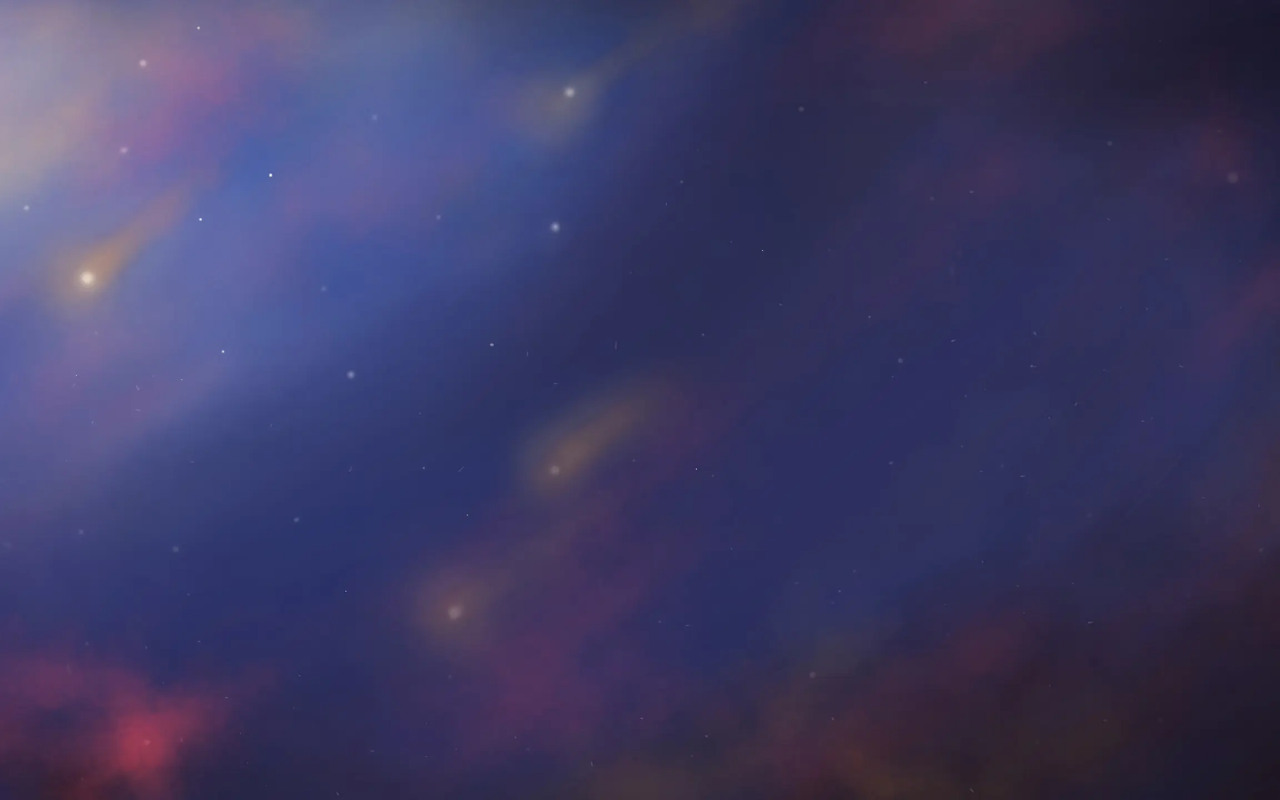
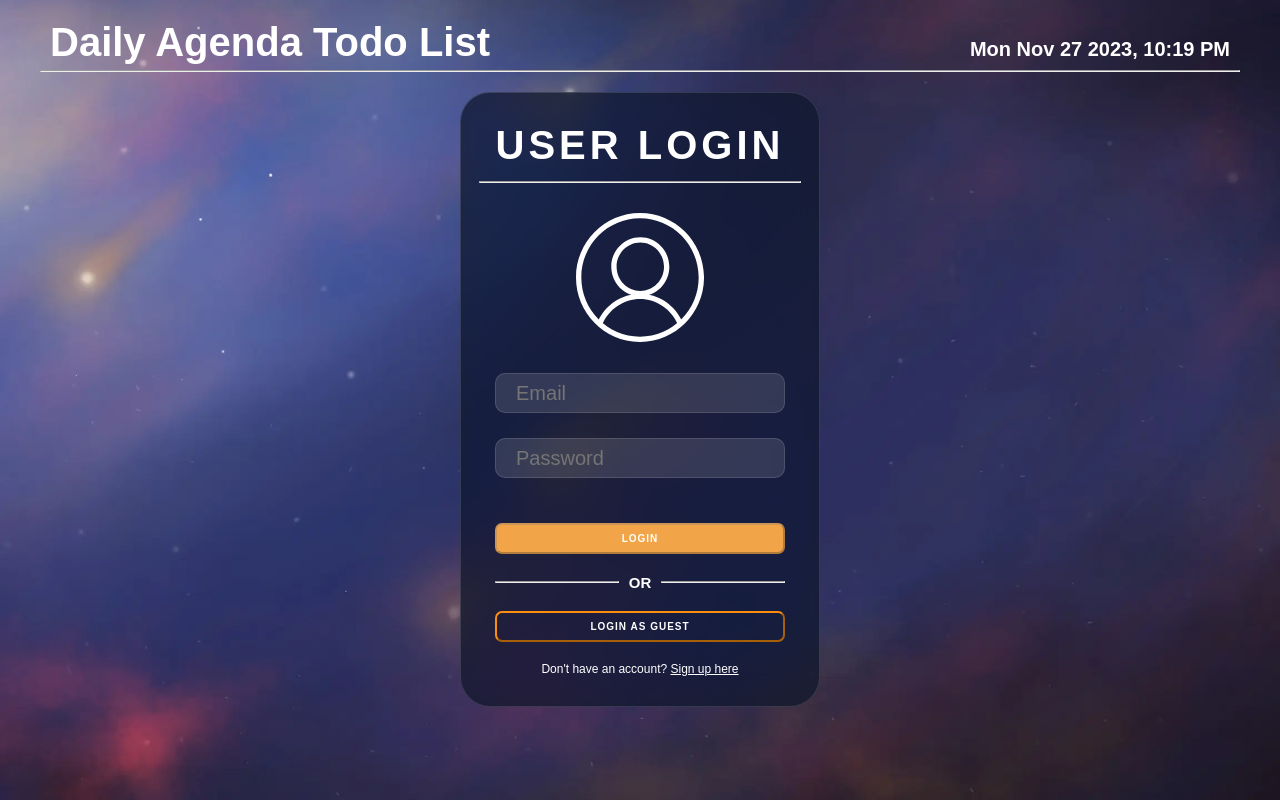
Before and after one commit to habanerocity/dailyagenda, a React (Create React App) app: page /Login in a window 1280 px wide. Before the commit this address had no page. Built offline with nearby package versions, Linux system fonts and the light colour scheme; a web font is replaced by a local one.

Commit message:
implemented user authentication with php and react

```diff
--- a/src/App.js
+++ b/src/App.js
@@ -4,6 +4,7 @@ import { Routes, Route } from 'react-router-dom';
 import Home from './Components/pages/Home';
 import Register from './Components/pages/Register';
 import classes from "./App.module.css";
+import Login from "./Components/pages/Login";
 
 const App = () => {
   return (
@@ -15,6 +16,9 @@ const App = () => {
         <Route path='/Register' element={<Register />}>
 
         </Route>
+        <Route path='/Login' element={<Login />}>
+
+        </Route>
       </Routes>
     </div>
   );
--- /dev/null
+++ b/src/Components/UI/LoginCard.js
@@ -0,0 +1,160 @@
+import React, { useState, useEffect } from "react";
+import { Link, Navigate } from 'react-router-dom';
+
+import useInput from "../../hooks/useInput";
+
+import user_login_pic from '../../assets/user_login.svg';
+import check_mark from '../../assets/check.svg';
+
+import classes from "./UtilityCard.module.css";
+import Button from "../UI/Button";
+
+const LoginCard = props => {
+
+  const [redirectToHome, setRedirectToHome] = useState(false);
+
+  const isNotEmpty = value => value.trim() !== "";
+  const isEmail = value => value.includes("@") && value.includes(".");
+
+  //Check ot see if a JWT is stored in local storage
+  useEffect(() => {
+    const jwt = localStorage.getItem('jwtToken');
+
+    if(jwt) {
+      //Redirect to the todo app if JWT is present
+      setRedirectToHome(true);
+      console.log('jwt present. Logging in!');
+    }
+  }, []);
+
+  //extract values via destructuring from useInput custom hook
+
+  const {
+    value: enteredEmail,
+    isValid: emailIsValid,
+    hasError: emailHasError,
+    valueChangeHandler: emailChangeHandler,
+    inputBlurHandler: emailBlurHandler,
+    reset: resetEmail
+  } = useInput(isNotEmpty && isEmail);
+
+  const {
+    value: enteredPassword,
+    isValid: passwordIsValid,
+    hasError: passwordHasError,
+    valueChangeHandler: passwordChangeHandler,
+    inputBlurHandler: passwordBlurHandler,
+    reset: resetPassword
+  } = useInput(isNotEmpty);
+
+  if(redirectToHome) {
+    return <Navigate to="/" />;
+  }
+
+  let formIsValid = false;
+
+  if (
+    emailIsValid &&
+    passwordIsValid
+  ) {
+    formIsValid = true;
+  }
+
+  const formSubmissionHandler = (e) => {
+    e.preventDefault();
+
+    if (
+      emailHasError &&
+      passwordHasError
+    ) {
+      return;
+    }
+
+    if (!formIsValid) return;
+
+    const formData = {
+      email: enteredEmail,
+      password: enteredPassword
+    }
+
+    console.log(formData);
+
+    const url = 'http://localhost:8888/todo_backend/user_login.php';
+
+    fetch(url, {
+      method: 'POST',
+      headers: {
+        'Content-Type': 'application/json'
+      },
+      body: JSON.stringify(formData)
+  }).then((response) => {
+  if(response.ok){
+    if (response.headers.get('content-length') === '0') {
+        throw new Error('Empty response');
+      }
+
+    return response.json();
+  } else {
+    throw new Error(`Error: ${response.status}`);
+  }})
+  .then((data) => { if(data){
+
+    const { result, token } = data;
+    console.log(result);
+    console.log(token);
+
+    localStorage.setItem('jwtToken', token);
+
+    // setRedirectToHome(true);
+
+  }}).catch((error) => console.log(error));
+  }
+
+  return (
+    <div className={classes.card}>
+      <div className={classes.header_container}>
+        <h1 className={classes.header}>{props.heading}</h1>
+        <hr />
+        <div className={classes.flex_container}>
+          <div className={classes.user_pic_div}>
+            <img src={user_login_pic} alt="user icon" className={classes.user_pic}/>
+          </div>
+          <div className={classes.form_wrapper}>
+            <form className={classes.user_registration_form} method="POST" onSubmit={formSubmissionHandler}>
+              <input
+              className={`${emailHasError ? classes.input_error : null} ${emailIsValid ? classes.input_success : null }`}
+              placeholder={emailHasError ? 'Email must not be empty!' : 'Email'}
+              type="email"
+              onChange={emailChangeHandler}
+              onBlur={emailBlurHandler}
+              value={enteredEmail}
+              />
+              <input
+              className={`${passwordHasError ? classes.input_error : null} ${passwordIsValid ? classes.input_success : null }`}
+              placeholder={passwordHasError ? 'Please enter your password!' : 'Password'}
+              type="password"
+              onChange={passwordChangeHandler}
+              onBlur={passwordBlurHandler}
+              value={enteredPassword}
+              />
+              <div className={classes.btn_container}>
+                <Button type="button" disabled={!formIsValid} id={!formIsValid ? classes.disabled : null}>Login</Button>
+                <div className={classes.or}>
+                    <hr className={classes.line} />
+                    <h6>OR</h6>
+                    <hr className={classes.line} />
+                </div>
+                <Link to="/">
+                        <Button type="button" id={classes.guest_btn}>Login as Guest</Button>
+                </Link>
+              </div>
+              <span>Don't have an account?  <Link to="/Register" >Sign up here</Link></span>
+            </form>
+          </div>
+        </div>
+      </div>
+    </div>
+  );
+};
+
+export default LoginCard;
--- a/src/Components/UI/UtilityCard.js
+++ b/src/Components/UI/UtilityCard.js
@@ -1,4 +1,6 @@
 import React, { useState } from "react";
+
+import { Link, Navigate } from 'react-router-dom';
 
 import useInput from "../../hooks/useInput";
 
@@ -12,9 +14,12 @@ const UtilityCard = props => {
   const [ confirmedPassword, setConfirmedPassword ] = useState('');
   const [ confirmedPasswordIsTouched, setConfirmedPasswordIsTouched ] = useState(false);
 
+  const [redirectToLogin, setRedirectToLogin] = useState(false);
+
   const isNotEmpty = value => value.trim() !== "";
   const isEmail = value => value.includes("@") && value.includes(".");
   const isPassword = value => value.length >= 8;
+
 
   //extract values via destructuring from useInput custom hook
   const {
@@ -44,7 +49,12 @@ const UtilityCard = props => {
     reset: resetPassword
   } = useInput(isNotEmpty && isPassword);
 
-  const passwordMatches = (value, valueTwo) => value === valueTwo;
+  const passwordMatches = (value, valueTwo) =>isNotEmpty(value) && isNotEmpty(valueTwo) && value === valueTwo;
+
+  if(redirectToLogin) {
+    return <Navigate to="/Login" />;
+  }
+
 
   const confirmedPasswordChangeHandler = (e) => {
     setConfirmedPassword(e.target.value);
@@ -116,6 +126,8 @@ const UtilityCard = props => {
     resetPassword('');
     resetconfirmedPassword('');
 
+    setRedirectToLogin(true);
+
   }).catch((error) => console.log(error));
   }
 
@@ -124,6 +136,7 @@ const UtilityCard = props => {
       <div className={classes.header_container}>
         <h1 className={classes.header}>{props.heading}</h1>
         <hr />
+        <h2>Sign up for an account today, it's free.</h2>
         <div className={classes.flex_container}>
           <div className={classes.user_pic_div}>
             <img src={user_pic} alt="user icon" className={classes.user_pic}/>
@@ -154,7 +167,7 @@ const UtilityCard = props => {
               value={enteredPassword}
               />
               <input
-              className={`${confirmedPasswordHasError ? classes.input_error : null} ${confirmedPasswordHasError ? classes.input_success : null }`}
+              className={`${confirmedPasswordHasError ? classes.input_error : null} ${passwordMatches(enteredPassword, confirmedPassword) ? classes.input_success : null }`}
               placeholder={confirmedPasswordHasError ? 'Password must match!' : 'Confirm Password'}
               type="password"
               onChange={confirmedPasswordChangeHandler}
@@ -163,6 +176,7 @@ const UtilityCard = props => {
               />
               <Button type="button" disabled={!formIsValid} id={!formIsValid ? classes.disabled : null}>Submit</Button>
             </form>
+            <span>Already have an account?  <Link to="/Login" >Sign in here</Link></span>
           </div>
         </div>
       </div>
--- a/src/Components/UI/UtilityCard.module.css
+++ b/src/Components/UI/UtilityCard.module.css
@@ -3,7 +3,7 @@
   -webkit-backdrop-filter: blur(16px) saturate(180%);
   background-color: rgba(17, 25, 40, 0.75);
   border: 1px solid rgba(255, 255, 255, 0.125);
-  height: 85vh;
+  height: auto;
   width: 30%;
   border-radius: 3rem;
   margin: 2rem 0;
@@ -22,19 +22,26 @@
 .header_container {
   width: 90%;
   position: relative;
+  padding: 3rem 0;
+}
+
+h2 {
+  font-size: 1.6rem;
+  margin-top: 1.3rem;
+  color: #fff;
 }
 
 .header {
   color: #fff;
   font-size: 4rem;
   letter-spacing: 4px;
-  padding: 1.3rem 0;
+  padding-bottom: 1.3rem;
   text-align: center;
   text-transform: uppercase;
 }
 
 .user_pic{
-  width: 16rem;
+  width: 40%;
 
 }
 
@@ -77,6 +84,60 @@ input::placeholder{
   cursor: not-allowed;
 }
 
+#guest_btn {
+  background-color: transparent;
+  border-color: #fb8f0d;
+}
+
+#guest_btn:hover{
+  background-color: #fb8f0d;
+  cursor: pointer;
+}
+
+.btn_container{
+  display: flex;
+  justify-content: center;
+  align-items: center;
+  flex-direction: column;
+}
+
+.btn_container > a {
+  width: 100%;
+}
+
+span {
+  color: #fff;
+  font-size: 1.2rem;
+}
+
+a {
+  font-size: 1.2rem;
+  color: #fff;
+  cursor: pointer;
+  text-decoration: 1px solid underline;
+}
+
+.or h6{
+  font-size: 1.5rem;
+  color: #fff;
+  padding: 0 1rem;
+}
+
+.or{
+  display: flex;
+  justify-content: center;
+  align-items: center;
+  width: 90%;
+}
+
+.line{
+  width: 100%;
+}
+
+.full-width{
+  width: 100%;
+}
+
 /* .form_input{
   background:url('../../assets/circle-check-solid.svg') no-repeat scroll;
   padding-left: 20px;
--- a/src/Components/pages/Home.module.css
+++ b/src/Components/pages/Home.module.css
@@ -6,7 +6,6 @@
     height: 100%;
     transform: translateY(2rem);
     padding: 0 4rem;
-
   }
 
   .card_holder {
--- /dev/null
+++ b/src/Components/pages/Login.js
@@ -0,0 +1,16 @@
+import React from 'react';
+
+import classes from './Register.module.css';
+import Header from '../UI/Header';
+import LoginCard from '../UI/LoginCard';
+
+const Login = () => {
+    return (
+        <div className={classes.container}>
+            <Header />
+            <LoginCard heading="User Login"/>
+        </div>
+    )
+}
+
+export default Login;
```
Also changed, not shown: src/assets/user_login.svg (added).
